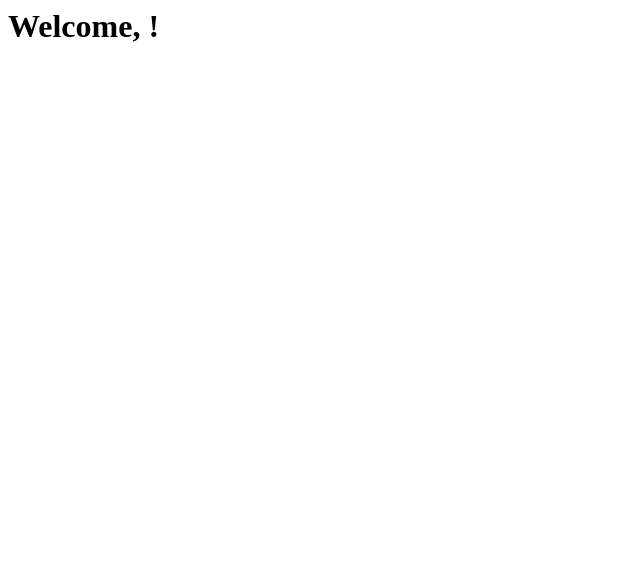
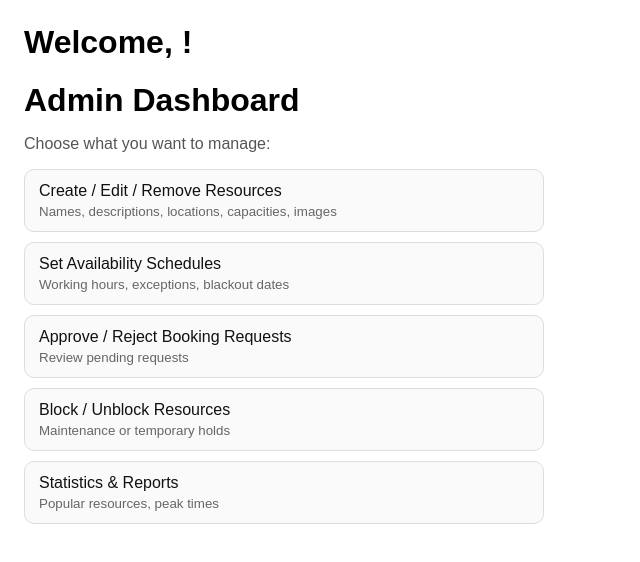
Before and after one commit to mayarrekmani/Soen287GroupProject, a plain HTML site: page adminPage.html in a window 1280 px wide. Shown: the whole page, without its empty margins (0-640 px from the left). Drawn offline with Linux system fonts and the light colour scheme.

Commit message:
i did two pages of the admin please fee; free to modify whatever you think it,s not good

```diff
--- a/adminPage.html
+++ b/adminPage.html
@@ -9,6 +9,73 @@
             document.getElementById("displayName").textContent = username;
         </script>
 
+<!DOCTYPE html>
+<html lang="en">
+<head>
+  <meta charset="UTF-8" />
+  <title>Admin Dashboard</title>
+  <style>
+    body { font-family: Arial, sans-serif; margin: 24px; }
+    h1 { margin-bottom: 8px; }
+    p { color: #555; }
+    ul { list-style: none; padding: 0; display: grid; gap: 10px; max-width: 520px; }
+    a {
+      display: block; padding: 12px 14px; border: 1px solid #ddd; border-radius: 10px;
+      text-decoration: none; color: #111; background:#fafafa;
+    }
+    a:hover { background:#f0f0f0; }
+    small { color:#666; display:block; margin-top:4px; }
+  </style>
+</head>
+<body>
+  <h1>Admin Dashboard</h1>
+  <p>Choose what you want to manage:</p>
+
+  <ul>
+    <li>
+      <a href="resources.html">
+        Create / Edit / Remove Resources
+        <small>Names, descriptions, locations, capacities, images</small>
+      </a>
+    </li>
+    <li>
+      <a href="schedules.html">
+        Set Availability Schedules
+        <small>Working hours, exceptions, blackout dates</small>
+      </a>
+    </li>
+    <li>
+      <a href="approvals.html">
+        Approve / Reject Booking Requests
+        <small>Review pending requests</small>
+      </a>
+    </li>
+    <li>
+      <a href="blocks.html">
+        Block / Unblock Resources
+        <small>Maintenance or temporary holds</small>
+      </a>
+    </li>
+    <li>
+      <a href="reports.html">
+        Statistics & Reports
+        <small>Popular resources, peak times</small>
+      </a>
+    </li>
+  </ul>
+</body>
+</html>
+
+
+
+
+
+
+
+
+
+
+
 
     </body>
 </html>
```
Also changed, not shown: resources.html (added, +57 -0 lines).
